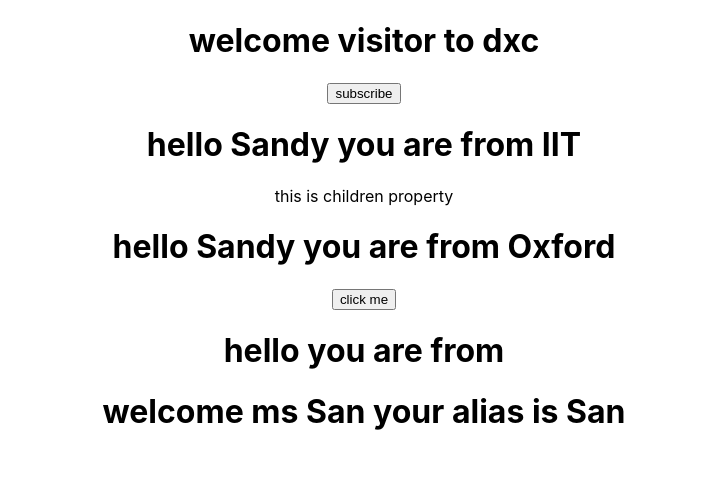
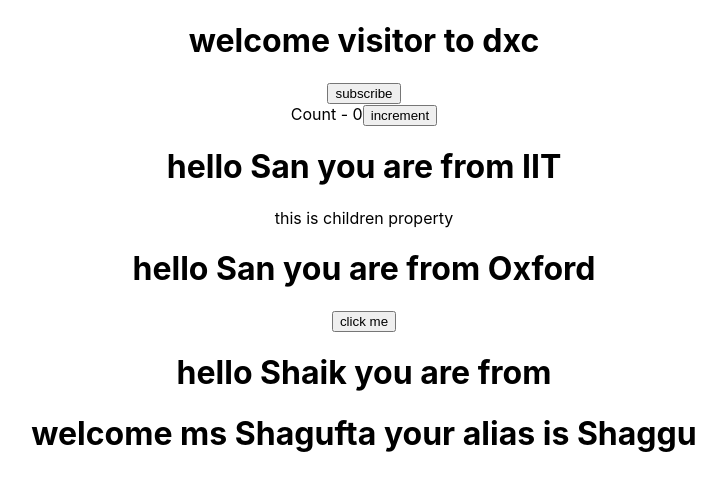
Before and after one commit to sandhyab9113/DXC_REACT, a React (Create React App) app: page / in a window 1280 px wide. Shown: the top 490 px of the page, without its empty margins (276-1002 px from the left). Built offline with nearby package versions, Linux system fonts and the light colour scheme.

Commit message:
counter increment button click

```diff
--- a/src/App.js
+++ b/src/App.js
@@ -1,21 +1,30 @@
+import logo from './logo.svg';
 import './App.css';
 import Greet from './components/Greet';
 import Welcome from './components/Welcome';
 import Message from './components/Message';
+import Counter from './components/Counter';
 
 function App() {
   return (
     <div className="App">
       <Message />
-      <Greet name="Sandy" college="IIT">
+      <Counter />
+      <Greet name="San" college="IIT">
+
         <p> this is children property</p>
       </Greet>
-      <Greet name="Sandy" college="Oxford">
+      <Greet name="San" college="Oxford" >
+
         <button>click me</button>
-      </Greet>
-      <Greet />
-      <Welcome name="San" alias="San" />
+
+      </Greet >
+
+      <Greet name="Shaik" />
+      <Welcome name="Shagufta" alias="Shaggu" />
+
     </div>
   );
 }
+
 export default App;
--- /dev/null
+++ b/src/components/Counter.js
@@ -0,0 +1,30 @@
+import React, { Component } from 'react'
+
+export class Counter extends Component {
+    constructor(props) {
+        super(props)
+
+        this.state = {
+            count: 0
+        }
+    }
+
+    increase() {
+        this.setState({
+            count: this.state.count + 1
+
+        })   // it will re render the component
+        console.log(this.state.count)
+    }
+
+    render() {
+        return (
+            <div>
+                Count - {this.state.count}
+                <button onClick={() => this.increase()}>increment</button>
+            </div>
+        )
+    }
+}
+
+export default Counter
```
